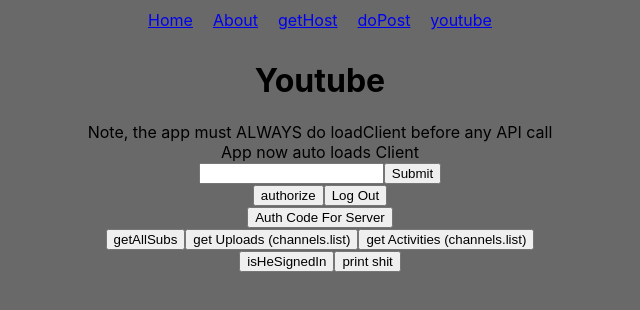
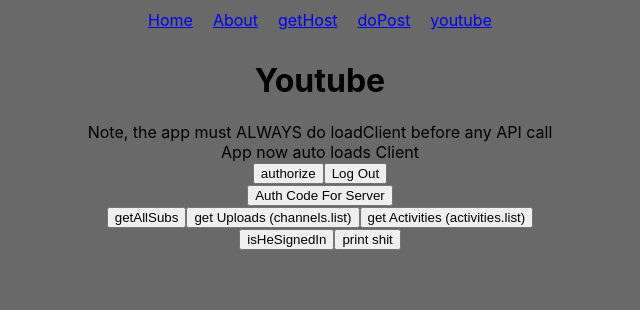
Before and after one commit to Brodski/vfo-frontend, a React (Create React App) app: page /youtube in a window 1280 px wide. Shown: the top 310 px of the page, without its empty margins (320-960 px from the left). Built offline with nearby package versions, Linux system fonts and the light colour scheme; no server answers.

Commit message:
youtube working on

```diff
--- a/src/Pages/Youtube.js
+++ b/src/Pages/Youtube.js
@@ -2,6 +2,7 @@
 import axios from 'axios';
 import { SECRET_KEYS } from '../api-key';
 import * as Common from './Common.js';
+
 // Github: JS Client https://github.com/google/google-api-javascript-client
 //
 //MAIN https://developers.google.com/youtube/v3/getting-started
@@ -30,8 +31,6 @@
   script.type = "text/javascript";
   script.src = "https://apis.google.com/js/client.js";
   document.body.appendChild(script)
-  var GoogleAuth;
-  var isSigned;
   script.onload = () => {
     Common.initGoogleAPI()
   }
@@ -81,6 +80,7 @@
     })
       .then(function (response) {
         fullResponse.push(response.result)
+        fullResponse[0].items.push("DMX")
         console.log("Response", response.result);
         console.log("fullResponse", fullResponse);
         console.log("next page " + response.result.nextPageToken)
@@ -94,24 +94,19 @@
   return(
       <div>
         <h1>Youtube</h1>
-      <h3>{SECRET_KEYS.apiKey}</h3>
         <div>Note, the app must ALWAYS do loadClient before any API call</div>
         <div>App now auto loads Client</div>
-        <form >
-          <input type="text" name="username" />
-          <button>Submit</button>
-      </form>
-
 
       <button onClick={Common.authenticate}>authorize </button>
       <button onClick={Common.signOut} > Log Out </button>
       <div></div>
+
       <button onClick={Common.getAuthCodeForServerSideShit} >Auth Code For Server</button>
       <div></div>
 
       <button onClick={getAllSubs}> getAllSubs  </button>
       <button onClick={getUploads}> get Uploads   (channels.list) </button>
-      <button onClick={getActivities}> get Activities   (channels.list) </button>
+      <button onClick={getActivities}> get Activities   (activities.list) </button>
 
       <div></div>
       <button onClick={Common.isHeSignedIn}> isHeSignedIn</button>
@@ -120,120 +115,3 @@
       </div>
     );
 }
-
-/*
-  function disconnect() {
-    if (GoogleAuth)
-    GoogleAuth.disconnect()
-  }
-
-
-  function getSubs() {
-    return window.gapi.client.youtube.subscriptions.list({
-      "part": "snippet",
-      "maxResults": 30,
-      "mine": true,
-      "pageToken": "",
-      "fields": "pageInfo, nextPageToken, items(snippet/title, snippet/publishedAt, snippet/resourceId/channelId, snippet/thumbnails/default/url )"
-    })
-      .then(function (response) {
-        console.log("Response", response.result);
-        console.log("next page")
-        console.log(response.result.nextPageToken)
-      },
-        function (err) { console.error("Execute error", err); });
-  }
- */
-
-
-/*
-  function execCaptionsForVolvo() {
-    return window.gapi.client.youtube.captions.list({
-      "part": "snippet",
-      "videoId": "M7FIvfx5J10"
-    })
-      .then(function (response) {
-        console.log("Response", response.body);
-      },
-        function (err) { console.error("Execute error", err); });
-  }
-*/
-
-/*
-function logShit(res) {
-  console.log('----------------------------------------')
-  console.log(`Status code: ${res.status}`);
-  console.log(`Status text: ${res.statusText}`)
-  console.log(`Request method: ${res.request.method}`)
-  console.log(`Path: ${res.request.path}`)
-
-  console.log(`Date: ${res.headers.date}`)
-  console.log(`Date: ${res.headers}`)
-  console.log(`Data: ${res.data}`)
-  console.log(`Config: ${res.config}`)
-
-  console.log(res.config);
-}
-*/
-
-//export default Youtube;
-
-
-
-
-
-
-
-/* <button onClick={execCaptionsForVolvo} > Captions for some commercial </button>]
-           <button onClick={getSubs} > getSubs (subscriptions.list) </button>
-           <button onClick={execListUserShit} > List User Shit  (channels.list)</button>
-      <button onClick={auditMe}> audit?  (channels.list) </button>
-      <button onClick={execCrunksSubs} > Crunk's subs </button>
-      <button onClick={disconnect}>Disconnect! </button>
-      */
-
-/*
-  function auditMe() {
-    return window.gapi.client.youtube.channels.list({
-      "part": "snippet, contentDetails, status, localizations",
-      //"id": "UC_x5XG1OV2P6uZZ5FSM9Ttw",
-      "id": "UCA-8h5uCH5RE-1r6gskkbTw, UC_x5XG1OV2P6uZZ5FSM9Ttw",
-    })
-      .then(function (response) {
-        console.log("Response", response.result);
-      },
-        function (err) { console.error("Execute error", err); });
-  }
-
-  function execCrunksSubs() {
-    return window.gapi.client.youtube.subscriptions.list({
-      "part": "snippet,contentDetails",
-      "channelId": "UCA-8h5uCH5RE-1r6gskkbTw", //crunk id
-      "fields": "kind, nextPageToken, pageInfo, items(id,kind,snippet/title)",
-      "maxResults": 30,
-      "pageToken": "CB4QAA",
-
-    })
-      .then(function (response) {
-        console.log("Response", response.body);
-      },
-        function (err) { console.error("Execute error", err); });
-  }
-
-
-  function execListUserShit() {
-    return window.gapi.client.youtube.channels.list({
-      "part": "snippet,contentDetails,statistics",
-      "mine": true,
-      //"fields": "items(id,kind,snippet/title)"
-    })
-      .then(function (response) {
-        console.log("Response", response.body);
-      },
-        function (err) { console.error("Execute error", err); });
-  }
-
-
-
-
- */
```
